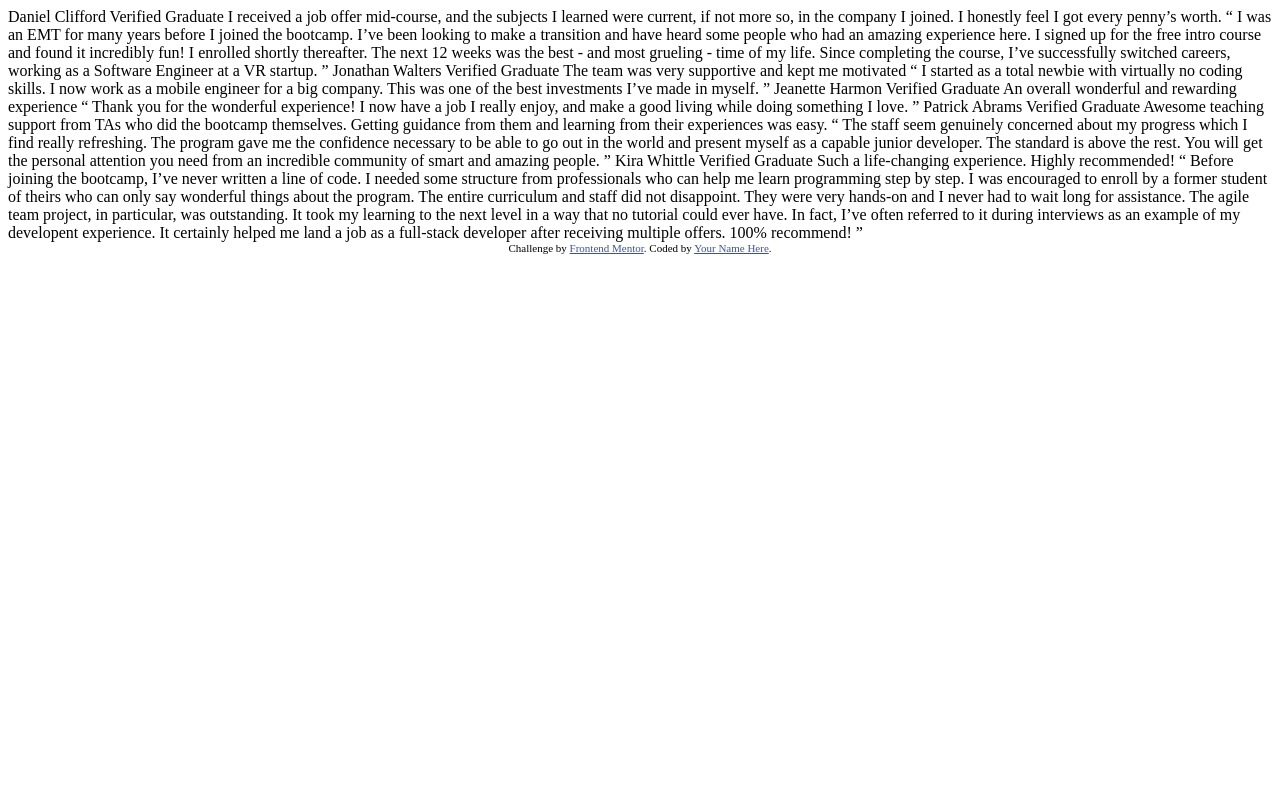
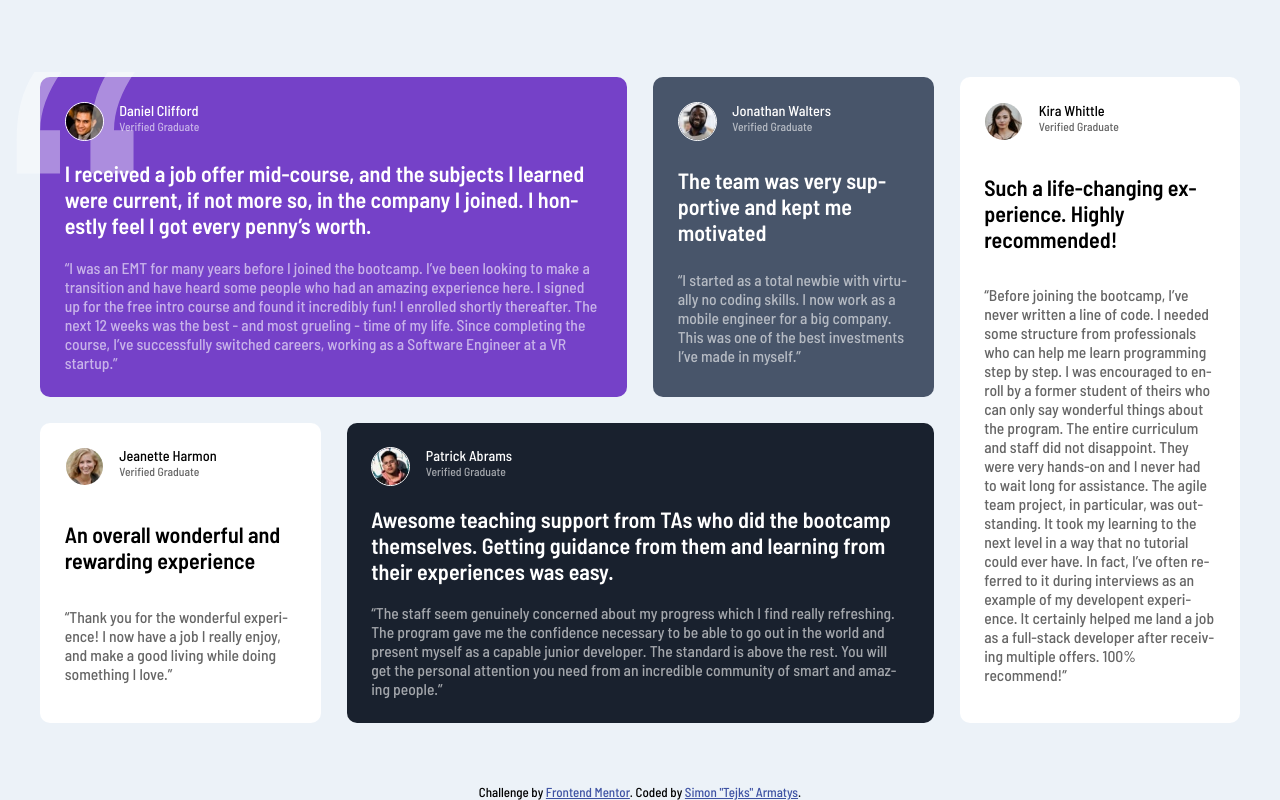
Before and after one commit to Tejkss/testimonials-grid-section, a website: page index.html in a window 1280 px wide. Drawn offline with Linux system fonts and the light colour scheme.

Commit message:
Completed project

```diff
--- a/index.html
+++ b/index.html
@@ -1,76 +1,151 @@
 <!DOCTYPE html>
 <html lang="en">
   <head>
-  <meta charset="UTF-8">
-  <meta name="viewport" content="width=device-width, initial-scale=1.0"> <!-- displays site properly based on user's device -->
+    <meta charset="UTF-8" />
+    <meta name="viewport" content="width=device-width, initial-scale=1.0" />
+    <!-- displays site properly based on user's device -->
 
-  <link rel="icon" type="image/png" sizes="32x32" href="./images/favicon-32x32.png">
+    <link rel="icon" type="image/png" sizes="32x32" href="./images/favicon-32x32.png" />
 
-  <title>Frontend Mentor | [Challenge Name Here]</title>
+    <link
+      href="https://fonts.googleapis.com/css2?family=Barlow+Semi+Condensed:wght@500;600&display=swap"
+      rel="stylesheet"
+    />
 
-  <!-- Feel free to remove these styles or customise in your own stylesheet 👍 -->
+    <title>Frontend Mentor Challenge</title>
+
+    <link rel="stylesheet" href="css/style.css" />
+
     <style>
-    .attribution { font-size: 11px; text-align: center; }
-    .attribution a { color: hsl(228, 45%, 44%); }
+      .attribution {
+        position: absolute;
+        bottom: 0;
+        left: 50%;
+        transform: translateX(-50%);
+      }
+      .attribution a {
+        color: hsl(228, 45%, 44%);
+      }
     </style>
   </head>
   <body>
-  Daniel Clifford
-  Verified Graduate
-
-  I received a job offer mid-course, and the subjects I learned were current, if not more so,
-  in the company I joined. I honestly feel I got every penny’s worth.
-
-  “ I was an EMT for many years before I joined the bootcamp. I’ve been looking to make a
-  transition and have heard some people who had an amazing experience here. I signed up
-  for the free intro course and found it incredibly fun! I enrolled shortly thereafter.
-  The next 12 weeks was the best - and most grueling - time of my life. Since completing
-  the course, I’ve successfully switched careers, working as a Software Engineer at a VR startup. ”
-
-  Jonathan Walters
-  Verified Graduate
-
-  The team was very supportive and kept me motivated
-
-  “ I started as a total newbie with virtually no coding skills. I now work as a mobile engineer
-  for a big company. This was one of the best investments I’ve made in myself. ”
-
-  Jeanette Harmon
-  Verified Graduate
-
-  An overall wonderful and rewarding experience
-
-  “ Thank you for the wonderful experience! I now have a job I really enjoy, and make a good living
-  while doing something I love. ”
-
-  Patrick Abrams
-  Verified Graduate
-
-  Awesome teaching support from TAs who did the bootcamp themselves. Getting guidance from them and
-  learning from their experiences was easy.
-
-  “ The staff seem genuinely concerned about my progress which I find really refreshing. The program
-  gave me the confidence necessary to be able to go out in the world and present myself as a capable
-  junior developer. The standard is above the rest. You will get the personal attention you need from
-  an incredible community of smart and amazing people. ”
-
-  Kira Whittle
-  Verified Graduate
-
+    <section class="section-opinions">
+      <div class="opinion opinion--1">
+        <div class="opinion__user-box">
+          <img
+            src="images/image-daniel.jpg"
+            alt="Photo of Daniel Clifford"
+            class="opinion__user-image"
+          />
+          <div class="opinion__user">
+            <div class="opinion__user-name">Daniel Clifford</div>
+            <div class="opinion__verification">Verified Graduate</div>
+          </div>
+        </div>
+        <div class="opinion__primary-text">
+          I received a job offer mid-course, and the subjects I learned were current, if not more
+          so, in the company I joined. I honestly feel I got every penny’s worth.
+        </div>
+        <div class="opinion__secendary-text">
+          “I was an EMT for many years before I joined the bootcamp. I’ve been looking to make a
+          transition and have heard some people who had an amazing experience here. I signed up for
+          the free intro course and found it incredibly fun! I enrolled shortly thereafter. The next
+          12 weeks was the best - and most grueling - time of my life. Since completing the course,
+          I’ve successfully switched careers, working as a Software Engineer at a VR startup.”
+        </div>
+      </div>
+      <div class="opinion opinion--2">
+        <div class="opinion__user-box">
+          <img
+            src="images/image-jonathan.jpg"
+            alt="Photo of Jonathan Walters"
+            class="opinion__user-image"
+          />
+          <div class="opinion__user">
+            <div class="opinion__user-name">Jonathan Walters</div>
+            <div class="opinion__verification">Verified Graduate</div>
+          </div>
+        </div>
+        <div class="opinion__primary-text">The team was very supportive and kept me motivated</div>
+        <div class="opinion__secendary-text">
+          “I started as a total newbie with virtually no coding skills. I now work as a mobile
+          engineer for a big company. This was one of the best investments I’ve made in myself.”
+        </div>
+      </div>
+      <div class="opinion opinion--3">
+        <div class="opinion__user-box">
+          <img
+            src="images/image-jeanette.jpg"
+            alt="Photo of Jeanette Harmon"
+            class="opinion__user-image"
+          />
+          <div class="opinion__user">
+            <div class="opinion__user-name">Jeanette Harmon</div>
+            <div class="opinion__verification">Verified Graduate</div>
+          </div>
+        </div>
+        <div class="opinion__primary-text">An overall wonderful and rewarding experience</div>
+        <div class="opinion__secendary-text">
+          “Thank you for the wonderful experience! I now have a job I really enjoy, and make a good
+          living while doing something I love.”
+        </div>
+      </div>
+      <div class="opinion opinion--4">
+        <div class="opinion__user-box">
+          <img
+            src="images/image-patrick.jpg"
+            alt="Photo of Patrick Abrams"
+            class="opinion__user-image"
+          />
+          <div class="opinion__user">
+            <div class="opinion__user-name">Patrick Abrams</div>
+            <div class="opinion__verification">Verified Graduate</div>
+          </div>
+        </div>
+        <div class="opinion__primary-text">
+          Awesome teaching support from TAs who did the bootcamp themselves. Getting guidance from
+          them and learning from their experiences was easy.
+        </div>
+        <div class="opinion__secendary-text">
+          “The staff seem genuinely concerned about my progress which I find really refreshing. The
+          program gave me the confidence necessary to be able to go out in the world and present
+          myself as a capable junior developer. The standard is above the rest. You will get the
+          personal attention you need from an incredible community of smart and amazing people.”
+        </div>
+      </div>
+      <div class="opinion opinion--5">
+        <div class="opinion__user-box">
+          <img
+            src="images/image-kira.jpg"
+            alt="Photo of Kira Whittle"
+            class="opinion__user-image"
+          />
+          <div class="opinion__user">
+            <div class="opinion__user-name">Kira Whittle</div>
+            <div class="opinion__verification">Verified Graduate</div>
+          </div>
+        </div>
+        <div class="opinion__primary-text">
           Such a life-changing experience. Highly recommended!
-
-  “ Before joining the bootcamp, I’ve never written a line of code. I needed some structure from
-  professionals who can help me learn programming step by step. I was encouraged to enroll by a former
-  student of theirs who can only say wonderful things about the program. The entire curriculum and staff
-  did not disappoint. They were very hands-on and I never had to wait long for assistance. The agile team
-  project, in particular, was outstanding. It took my learning to the next level in a way that no tutorial
-  could ever have. In fact, I’ve often referred to it during interviews as an example of my developent
-  experience. It certainly helped me land a job as a full-stack developer after receiving multiple offers.
-  100% recommend! ”
+        </div>
+        <div class="opinion__secendary-text">
+          “Before joining the bootcamp, I’ve never written a line of code. I needed some structure
+          from professionals who can help me learn programming step by step. I was encouraged to
+          enroll by a former student of theirs who can only say wonderful things about the program.
+          The entire curriculum and staff did not disappoint. They were very hands-on and I never
+          had to wait long for assistance. The agile team project, in particular, was outstanding.
+          It took my learning to the next level in a way that no tutorial could ever have. In fact,
+          I’ve often referred to it during interviews as an example of my developent experience. It
+          certainly helped me land a job as a full-stack developer after receiving multiple offers.
+          100% recommend!”
+        </div>
+      </div>
+    </section>
 
     <div class="attribution">
-    Challenge by <a href="https://www.frontendmentor.io?ref=challenge" target="_blank">Frontend Mentor</a>.
-    Coded by <a href="#">Your Name Here</a>.
+      Challenge by
+      <a href="https://www.frontendmentor.io?ref=challenge" target="_blank">Frontend Mentor</a>.
+      Coded by <a href="#">Simon "Tejks" Armatys</a>.
     </div>
   </body>
 </html>
--- a/sass/abstracts/_mixins.scss
+++ b/sass/abstracts/_mixins.scss
@@ -1,21 +1,46 @@
 // MEDIA QUERY MANAGER
 /*
+0 - 576px:      phone
+576 - 768px:    phone landscape
+768 - 992px:    tablet
+992 - 1200px:   tablet landscape and small laptop
+[1200 - 1800]:  is where our normal styles apply
+1800px + :      large device
 
 $breakpoint arguement choices:
-- mobile
+- phone
+- phone-land
+- tablet
+- tablet-land
 - desktop
+- large desktop
 
 1em = 16px
 */
 @mixin respond($breakpoint) {
-  @if $breakpoint == mobile {
-    @media only screen and (max-width: $mobile) {
+  @if $breakpoint == phone {
+    @media only screen and (max-width: 36em) {
       @content;
-    } //375px
+    } //576px
   }
-  @if $breakpoint == desktop {
-    @media only screen and (min-width: $desktop) {
+  @if $breakpoint == phone-land {
+    @media only screen and (max-width: 48em) {
       @content;
-    } //1440px
+    } //768px
+  }
+  @if $breakpoint == tablet {
+    @media only screen and (max-width: 62em) {
+      @content;
+    } //992px
+  }
+  @if $breakpoint == tablet-land {
+    @media only screen and (max-width: 75em) {
+      @content;
+    } //1200px
+  }
+  @if $breakpoint == large-desktop {
+    @media only screen and (min-width: 112.5em) {
+      @content;
+    } //1800px
   }
 }
--- a/sass/base/_typography.scss
+++ b/sass/base/_typography.scss
@@ -1,7 +1,15 @@
 body {
-  font-family: 'Lato', sans-serif;
-  font-weight: 400;
-  /*font-size: 16px;*/
-  line-height: 1.7;
-  color: $color-grey-dark;
+  font-family: 'Barlow Semi Condensed', sans-serif;
+  font-weight: 500;
+  background-color: $color-light-grayish-blue;
+  max-width: 100vw;
+  height: 100vh;
+
+  display: grid;
+  justify-content: center;
+  align-content: center;
+
+  @include respond(tablet) {
+    align-content: start;
+  }
 }
--- /dev/null
+++ b/sass/components/_opinion.scss
@@ -0,0 +1,158 @@
+.opinion {
+  border-radius: 10px;
+  padding: 1.9rem;
+
+  display: grid;
+  grid-template-columns: minmax(5rem, max-content);
+  grid-row-gap: 1.5rem;
+
+  -moz-hyphens: auto;
+  -ms-hyphens: auto;
+  -webkit-hyphens: auto;
+  hyphens: auto;
+
+  &--1 {
+    background-color: $color-moderate-violet;
+    grid-column: 1 / 3;
+    color: $color-white;
+
+    &::before {
+      content: '\201C';
+      position: absolute;
+      top: 0;
+      left: 0;
+      line-height: 1;
+      font-size: 35rem;
+      color: $color-white;
+      font-family: sans-serif;
+      opacity: 0.4;
+      z-index: 1;
+    }
+
+    // @include respond(tab-land) {
+    //   &::before {
+    //     content: '\201C';
+    //     position: absolute;
+    //     top: 1rem;
+    //     left: 25rem;
+    //     line-height: 1;
+    //     font-size: 35rem;
+    //     color: $color-white;
+    //     font-family: sans-serif;
+    //     opacity: 0.4;
+    //     z-index: 1;
+    //   }
+    // }
+
+    @include respond(phone) {
+      grid-column: 1 / -1;
+    }
+  }
+
+  &--2 {
+    background-color: $color-very-dark-grayish-blue;
+    color: $color-white;
+
+    @include respond(tablet) {
+      grid-column: 2 / 3;
+      grid-row: 3 / 4;
+    }
+
+    @include respond(phone) {
+      grid-column: 1 / -1;
+    }
+  }
+
+  &--3 {
+    background-color: $color-white;
+    color: black;
+
+    @include respond(tablet) {
+      grid-column: 1 / 2;
+      grid-row: 3 / 4;
+    }
+
+    @include respond(phone) {
+      grid-column: 1 / -1;
+      grid-row: 5 / 6;
+    }
+  }
+
+  &--4 {
+    background-color: $color-very-dark-blackish-blue;
+    grid-column: 2 / span 2;
+    grid-row: 2 / 3;
+    color: $color-white;
+
+    @include respond(tablet-land) {
+      grid-column: 2 / span 2;
+      grid-row: 3 / 4;
+    }
+
+    @include respond(tablet) {
+      grid-column: 1 / span 2;
+      grid-row: 4 / 5;
+    }
+
+    @include respond(phone) {
+      grid-column: 1 / -1;
+    }
+  }
+
+  &--5 {
+    background-color: $color-white;
+    grid-column: 4 /5;
+    grid-row: 1 / span 2;
+    color: black;
+
+    @include respond(tablet-land) {
+      grid-column: 1 / span 3;
+      grid-row: 2 / 3;
+    }
+
+    @include respond(tablet) {
+      grid-column: 1 / span 2;
+      grid-row: 2 / 3;
+    }
+
+    @include respond(phone) {
+      grid-column: 1 / -1;
+    }
+  }
+
+  &__user-box {
+    display: flex;
+  }
+
+  &__user-image {
+    border-radius: 50%;
+    width: 3rem;
+    height: 3rem;
+    border: 1px solid $color-white;
+  }
+
+  &__user {
+    margin-left: 1.2rem;
+  }
+
+  &__user-name {
+    font-size: 1.1rem;
+  }
+
+  &__verification {
+    opacity: 0.6;
+    font-size: 0.9rem;
+  }
+
+  &__primary-text {
+    font-size: 1.7rem;
+    font-weight: 600;
+    position: relative;
+    z-index: 2;
+  }
+
+  &__secendary-text {
+    font-size: 1.2rem;
+    opacity: 0.6;
+  }
+}
--- a/sass/main.scss
+++ b/sass/main.scss
@@ -1,24 +1,12 @@
-@import "abstracts/functions";
-@import "abstracts/mixins";
-@import "abstracts/variables";
+@import 'abstracts/functions';
+@import 'abstracts/mixins';
+@import 'abstracts/variables';
 
-@import "base/animations";
-@import "base/base";
-@import "base/typography";
-@import "base/utilities";
+@import 'base/animations';
+@import 'base/base';
+@import 'base/typography';
+@import 'base/utilities';
 
-@import "components/bg-video";
-@import "components/button";
-@import "components/card";
-@import "components/composition";
-@import "components/feature-box";
-@import "components/form";
-@import "components/popup";
-@import "components/story";
+@import 'components/opinion';
 
-@import "layout/footer";
-@import "layout/grid";
-@import "layout/header";
-@import "layout/navigation";
-
-@import "pages/home";
+@import 'pages/home';
--- a/sass/pages/_home.scss
+++ b/sass/pages/_home.scss
@@ -0,0 +1,27 @@
+.section-opinions {
+  display: grid;
+  max-width: 1200px;
+
+  grid-template-columns: repeat(4, minmax(20rem, max-content));
+  grid-template-rows: repeat(2, min-content);
+
+  grid-gap: 2rem;
+
+  @include respond(tablet-land) {
+    padding: 5rem;
+    font-size: 56.25%;
+
+    grid-template-columns: repeat(3, minmax(20rem, max-content));
+    grid-template-rows: repeat(3, min-content);
+  }
+
+  @include respond(tablet) {
+    font-size: 56.25%;
+
+    grid-template-columns: repeat(2, minmax(15rem, max-content));
+  }
+
+  @include respond(phone) {
+    grid-template-columns: repeat(1, 1fr);
+  }
+}
```
Also changed, not shown: package.json (added, +33 -0 lines), css/style.css (added), 2 other files. Lines whose indentation alone changed are shown as unchanged.
